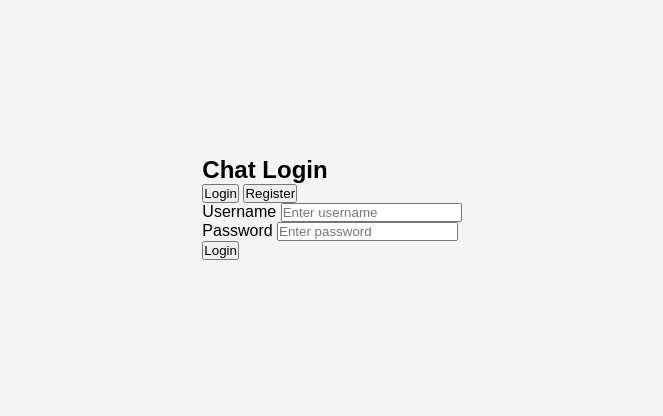
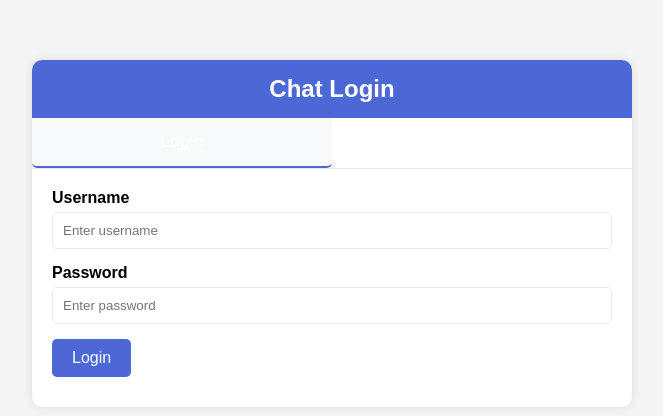
Before and after one commit to hypmcbs/monkechat, a website: page index.html in a window 1280 px wide. Shown: the part 192-608 px from the top of the page, without its empty margins (308-971 px from the left). Drawn offline with Linux system fonts and the light colour scheme.

Commit message:
Update style.css

```diff
--- a/style.css
+++ b/style.css
@@ -80,3 +80,105 @@ body {
 #send-button:hover {
     background-color: #3a50a5;
 }
+
+/* Add to your existing CSS */
+.container {
+    width: 100%;
+    max-width: 600px;
+    margin: 0 auto;
+}
+
+#auth-container, #chat-container {
+    background-color: white;
+    border-radius: 10px;
+    box-shadow: 0 0 10px rgba(0, 0, 0, 0.1);
+    overflow: hidden;
+    margin-top: 50px;
+}
+
+.auth-header {
+    background-color: #4c68d7;
+    color: white;
+    padding: 15px;
+    text-align: center;
+}
+
+.auth-tabs {
+    display: flex;
+    border-bottom: 1px solid #e9e9eb;
+}
+
+.tab-button {
+    flex: 1;
+    padding: 15px;
+    background: none;
+    border: none;
+    cursor: pointer;
+    font-size: 16px;
+}
+
+.tab-button.active {
+    background-color: #f8f9fa;
+    border-bottom: 2px solid #4c68d7;
+    font-weight: bold;
+}
+
+.auth-form {
+    padding: 20px;
+}
+
+.form-group {
+    margin-bottom: 15px;
+}
+
+.form-group label {
+    display: block;
+    margin-bottom: 5px;
+    font-weight: bold;
+}
+
+.form-group input {
+    width: 100%;
+    padding: 10px;
+    border: 1px solid #e9e9eb;
+    border-radius: 5px;
+}
+
+button {
+    padding: 10px 20px;
+    background-color: #4c68d7;
+    color: white;
+    border: none;
+    border-radius: 5px;
+    cursor: pointer;
+    font-size: 16px;
+}
+
+button:hover {
+    background-color: #3a50a5;
+}
+
+.error-message {
+    color: #d32f2f;
+    font-size: 14px;
+    margin-top: 10px;
+}
+
+.user-info {
+    display: flex;
+    align-items: center;
+    justify-content: space-between;
+    margin-top: 10px;
+    font-size: 14px;
+}
+
+#logout-button {
+    padding: 5px 10px;
+    font-size: 14px;
+}
+
+.timestamp {
+    font-size: 12px;
+    color: #888;
+    margin-top: 5px;
+}
```
